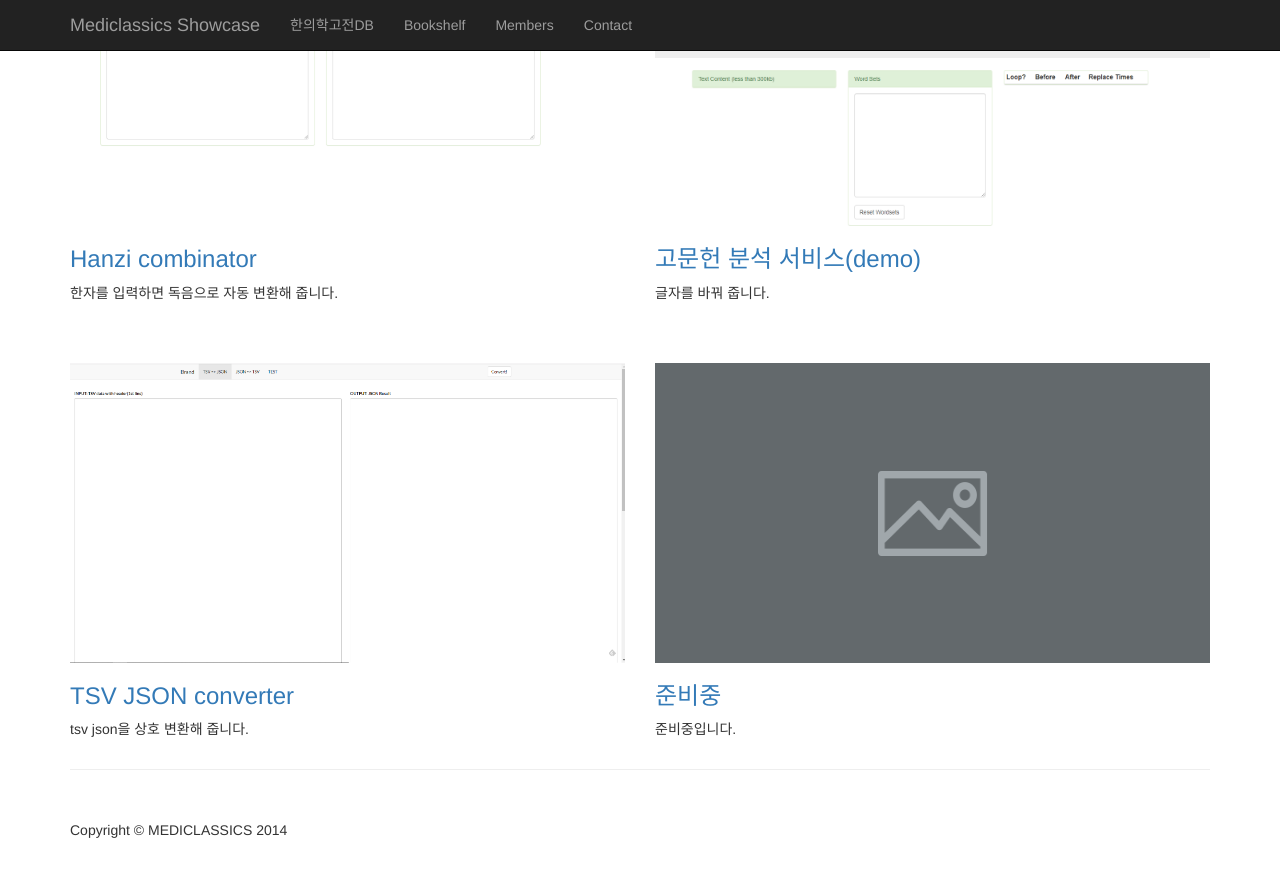
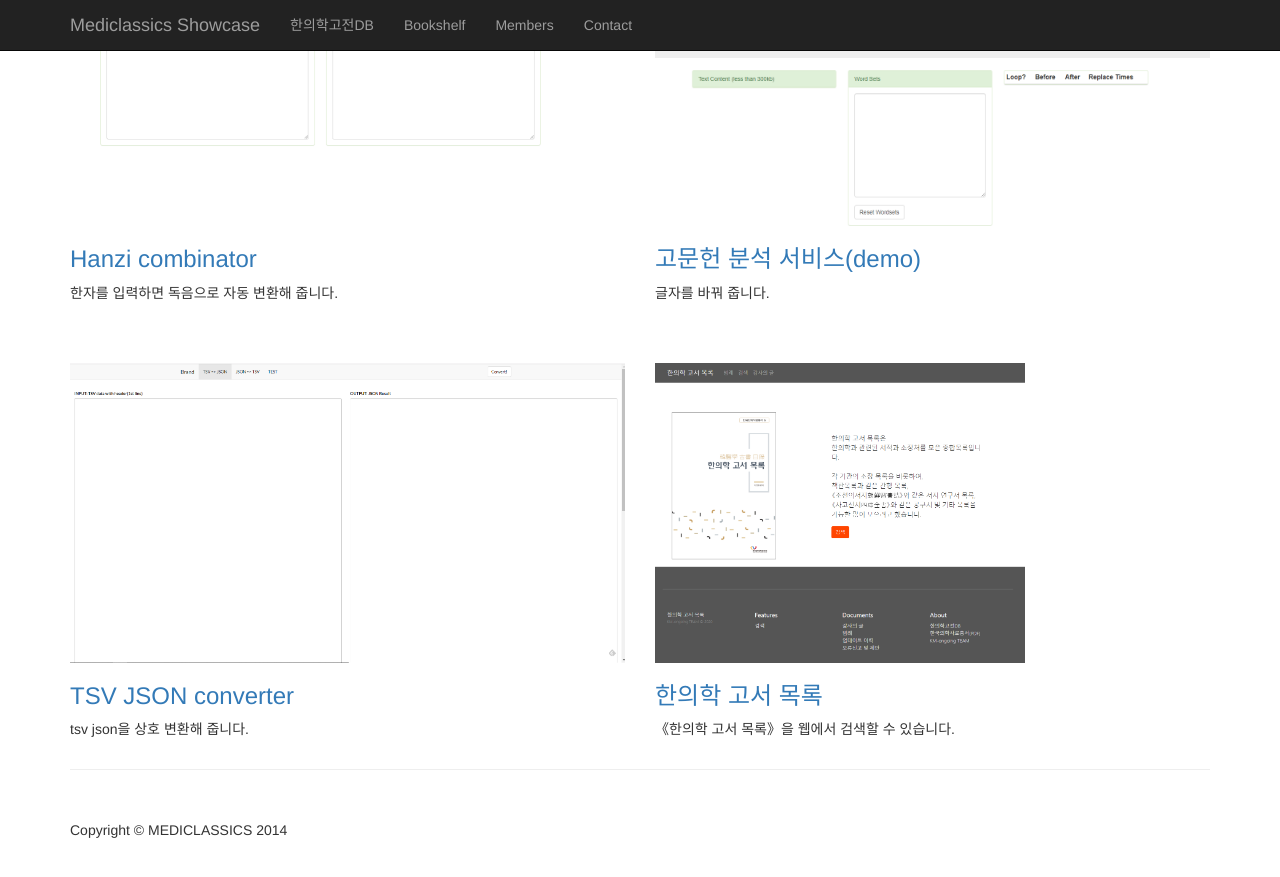
Before and after one commit to mediclassics/mediclassics.github.io, a Jekyll site: the page built from _contents/database/apps.md, in a window 1280 px wide and 900 px high, scrolled down 1146 px. Shown: the top 877 px of the window. Built offline with Jekyll 4.4.1, drawn with Linux system fonts in a browser that asks for light colours; nearby versions of some CDN libraries; a script that is not in the unit is left out.

Commit message:
한의학 고서 목록 링크 추가

```diff
--- a/_includes/views/db-apps.html
+++ b/_includes/views/db-apps.html
@@ -96,12 +96,12 @@
 		<p>tsv json을 상호 변환해 줍니다.</p>
 	</div>
   <div class="col-md-6 portfolio-item">
-		<a href="" target="_blank">
-			<img class="img-responsive" src="{{ site.baseurl}}/img/placeholder-1200x300-600x300.png">
+		<a href="https://info.mediclassics.kr/booklist/" target="_blank">
+			<img class="img-responsive" src="{{ site.baseurl}}/img/booklist.png">
 		</a>
 		<h3>
-			<a href="" target="_blank">준비중</a>
+			<a href="https://info.mediclassics.kr/booklist/" target="_blank">한의학 고서 목록</a>
 		</h3>
-		<p>준비중입니다.</p>
+		<p>《한의학 고서 목록》을 웹에서 검색할 수 있습니다.</p>
 	</div>
 </div>
```
Also changed, not shown: img/booklist.png (added).
